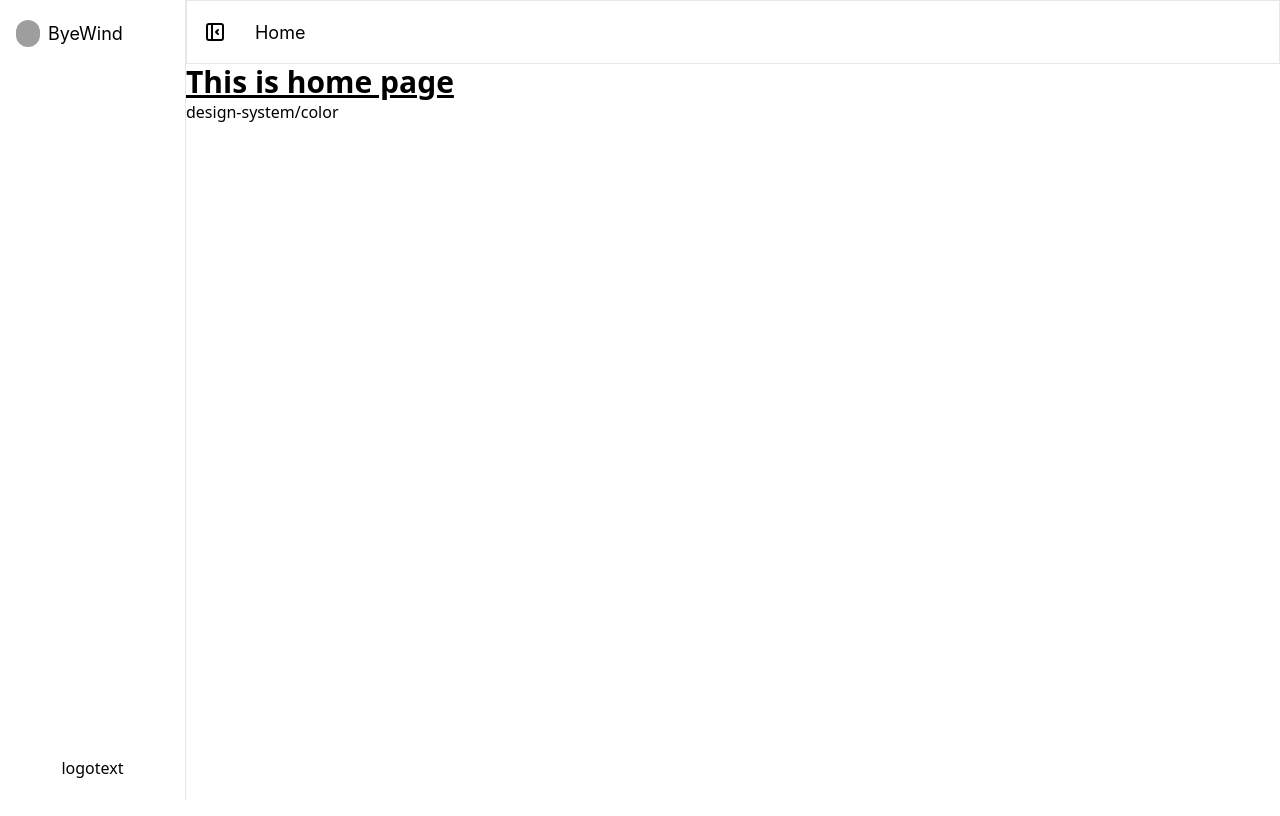
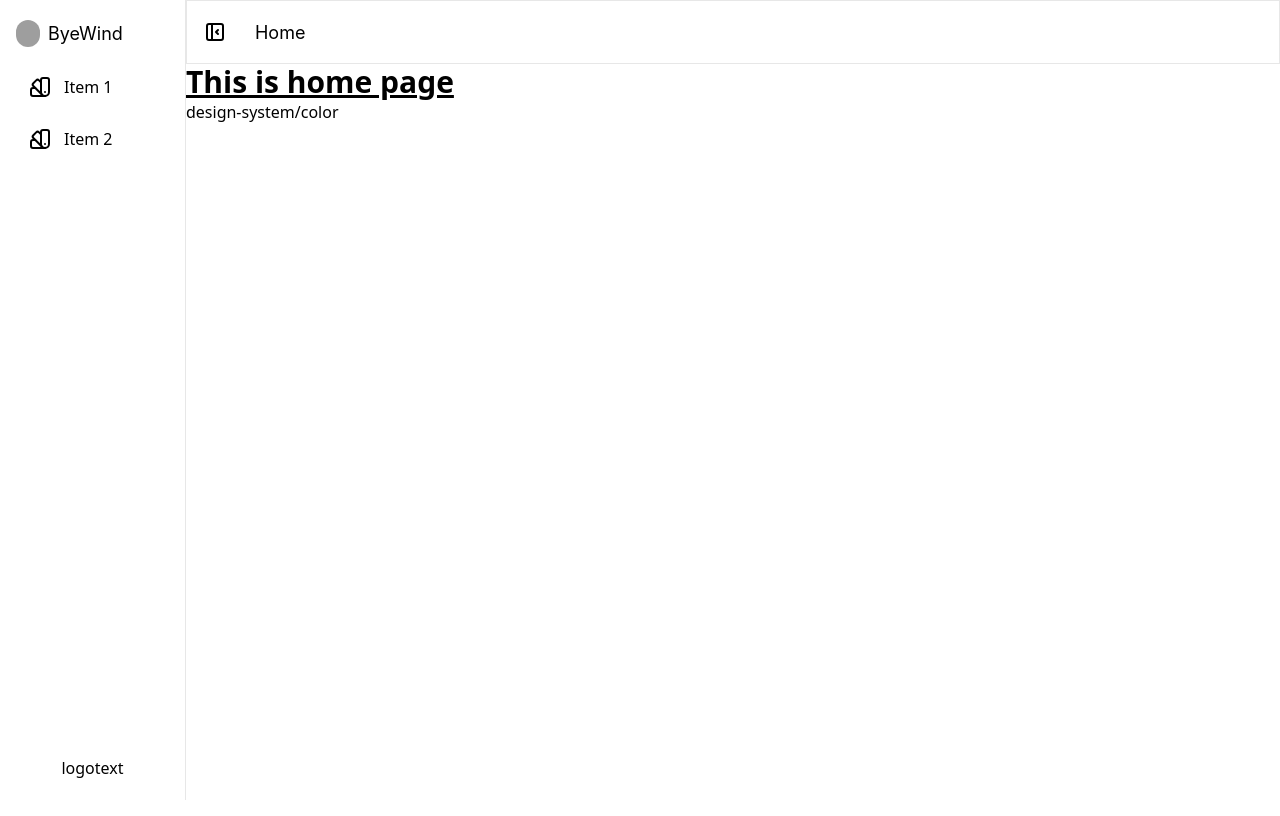
Before and after one commit to dangdinhtai0001/friday-project, a Vue app: page /home in a window 1280 px wide. Shown: the top 816 px of the page. Built offline with nearby package versions, Linux system fonts and the light colour scheme; grey boxes are pictures that could not be loaded.

Commit message:
feat: add radix

```diff
--- a/package.json
+++ b/package.json
@@ -18,6 +18,7 @@
     "@vueuse/motion": "^2.2.3",
     "lodash-es": "^4.17.21",
     "pinia": "^2.1.7",
+    "radix-vue": "^1.9.2",
     "vue": "^3.4.21",
     "vue-router": "^4.3.0"
   },
--- a/src/components/templates/dashboard-layout/left-sidebar/index.vue
+++ b/src/components/templates/dashboard-layout/left-sidebar/index.vue
@@ -6,7 +6,7 @@
   >
     <!-- ----------------------------------------- || Sidebar items || ----------------------------------------- -->
     <NameBadge />
-    <div class="h-full" />
+    <div class="h-full"><Menu /></div>
     <!-- ----------------------------------------- || Sidebar items  || ----------------------------------------- -->
     <!-- ----------------------------------------- || Logo || ----------------------------------------- -->
     <SidebarLogo />
@@ -19,6 +19,7 @@ import { useMotion } from '@vueuse/motion'
 
 import SidebarLogo from './logo.vue'
 import NameBadge from './name-badge.vue'
+import Menu from './menu/index.vue'
 
 const isCollapsed = inject<boolean>('isCollapsed')
 
--- /dev/null
+++ b/src/components/templates/dashboard-layout/left-sidebar/menu/index.vue
@@ -0,0 +1,48 @@
+<template>
+  <div>{{ currentMenu }}</div>
+
+  <MenubarRoot v-model="currentMenu" class="flex flex-col gap-4">
+    <MenubarMenu value="item1">
+      <MenubarTrigger class="rounded-16 p-12">
+        <MenuItem label="Item 1">
+          <template v-slot:icon>
+            <IconColorSwatch />
+          </template>
+        </MenuItem>
+      </MenubarTrigger>
+    </MenubarMenu>
+    <MenubarMenu value="item2">
+      <MenubarTrigger class="rounded-16 p-12">
+        <MenuItem label="Item 2">
+          <template v-slot:icon>
+            <IconColorSwatch />
+          </template>
+        </MenuItem>
+      </MenubarTrigger>
+      <MenubarPortal>
+        <MenubarContent>
+          <MenubarItem> Item 1.1 </MenubarItem>
+          <MenubarItem> Item 1.2 </MenubarItem>
+          <MenubarItem> Item 1.3 </MenubarItem>
+        </MenubarContent>
+      </MenubarPortal>
+    </MenubarMenu>
+  </MenubarRoot>
+</template>
+
+<script lang="ts" setup>
+import { ref } from 'vue'
+import {
+  MenubarRoot,
+  MenubarMenu,
+  MenubarTrigger,
+  MenubarPortal,
+  MenubarContent,
+  MenubarItem
+} from 'radix-vue'
+
+import IconColorSwatch from '@/assets/icons/color-swatch.svg'
+import MenuItem from './menu-item.vue'
+
+const currentMenu = ref('')
+</script>
--- /dev/null
+++ b/src/components/templates/dashboard-layout/left-sidebar/menu/menu-item.vue
@@ -0,0 +1,14 @@
+<template>
+  <div class="flex rounded-8 gap-12">
+    <slot name="icon" />
+    <div class="f-text-regular-114">{{ label }}</div>
+  </div>
+</template>
+
+<script lang="ts" setup>
+const props = defineProps<{
+  label?: string
+}>()
+
+const { label } = props
+</script>
```
Also changed, not shown: 1 other file (tests, documents, lock files or other folders).
